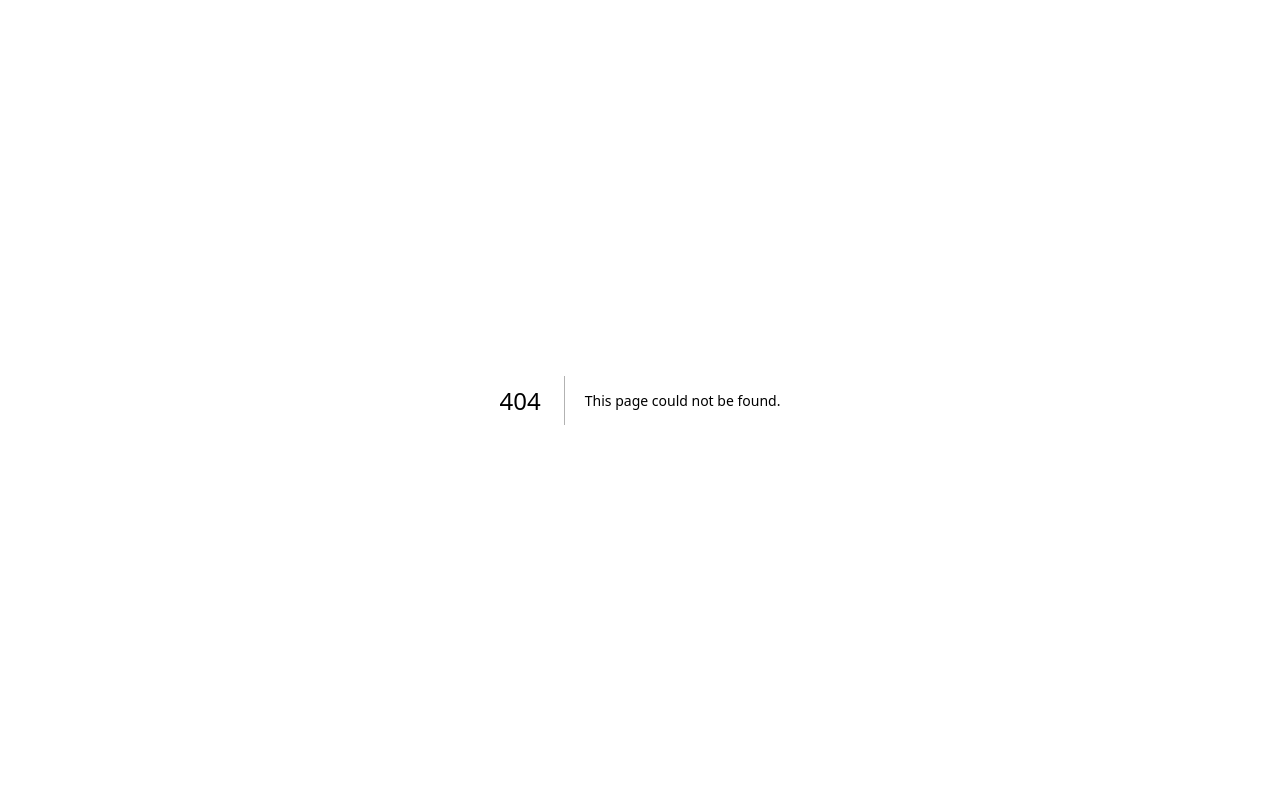
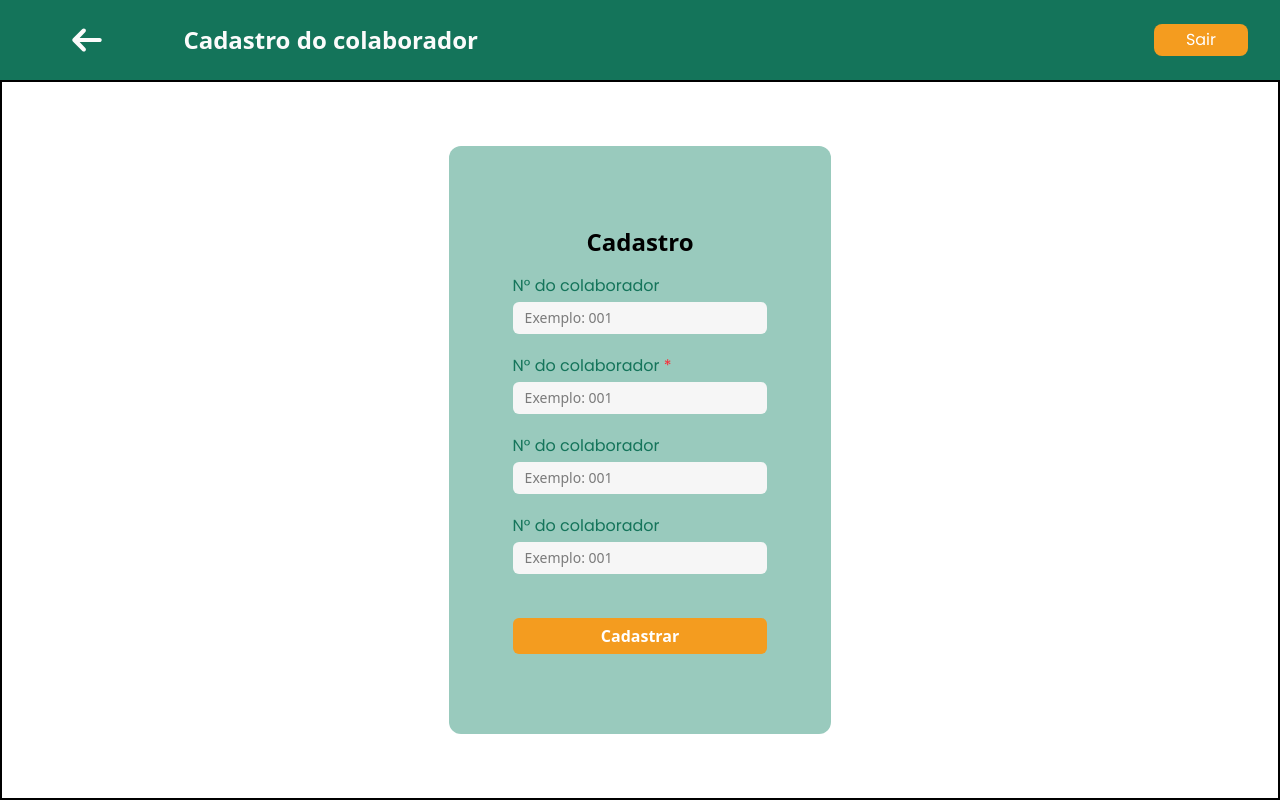
Before and after one commit to Roberto-Ceschini/Rouparia-Front, a Next.js app in the folder rouparia-front/: page /cadastrarColaborador in a window 1280 px wide. Before the commit this address had no page. Built offline with nearby package versions, Linux system fonts and the light colour scheme.

Commit message:
cadastro colaborador fazendo

```diff
--- /dev/null
+++ b/rouparia-front/src/app/cadastrarColaborador/page.tsx
@@ -0,0 +1,97 @@
+"use client"
+import FormInput from "@/components/FormInput";
+import HeaderHistoricoColaborador from "@/components/HeaderHistoricoColaborador";
+import SubmitButton from "@/components/SubmitButton";
+import { Form, Formik } from "formik";
+import { useState } from "react";
+import * as Yup from 'yup';
+
+export default function CadastrarColaborador() {
+
+    const [isErrorVisible, setIsErrorVisible] = useState(true);//Estado que controla a visibilidade do erro
+
+    //Função que mostra o erro e depois de 4 segundos esconde
+    const handleShowError = () => {
+        setTimeout(() => {
+            setIsErrorVisible(prev => !prev);
+        }, 4000);
+    }
+
+    const cadastrarColaborador = (values: any) => {
+
+    }
+
+    return (
+
+        //Body
+        <div className="flex flex-col w-[100vw] h-[100vh] items-center">
+
+            {/**Header*/}
+            <HeaderHistoricoColaborador tipo="cadastro" />
+
+            {/**Conteudo principal*/}
+            <div className="flex border-2 w-[100%] h-[100%] justify-center items-center">
+                {/**Caixa Formulario*/}
+                <div className="flex flex-col p-2 gap-4 justify-evenly w-[80%] bg-verde-terciario rounded-xl md:w-[30%] lg:px-16 lg:py-20">
+                    {/**Texto Login*/}
+                    <h1 className="font-bold text-center font-poppins-semi-bold text-xl md:text-2xl">Cadastro</h1>
+                    {/**Formulario*/}
+                    <Formik
+                        initialValues={{
+                            nColaborador: '',
+                        }}
+                        validationSchema={Yup.object({
+                            nColaborador: Yup.number().typeError('Por favor, digite um número válido!').required('Por favor, digite o número do colaborador!'),
+
+                        })}
+                        onSubmit={(values, { setSubmitting }) => {
+                            setTimeout(() => {
+                                setSubmitting(false);//Desabilita o botão de submit
+                                cadastrarColaborador(values);//Busca o colaborador
+                            }, 400);
+                        }}
+                    >
+                        <Form className='flex flex-col gap-4'>
+                            {/**N do colaborador*/}
+                            <FormInput
+                                name='nColaborador'
+                                placeholder='Exemplo: 001'
+                                label='N° do colaborador'
+                                isErrorVisible={isErrorVisible}
+                            />
+
+                              {/**N do colaborador*/}
+                              <FormInput
+                                name='nColaborador'
+                                placeholder='Exemplo: 001'
+                                label='N° do colaborador'
+                                obrigatorio={true}
+                                isErrorVisible={isErrorVisible}
+                            />
+
+                              {/**N do colaborador*/}
+                              <FormInput
+                                name='nColaborador'
+                                placeholder='Exemplo: 001'
+                                label='N° do colaborador'
+                                isErrorVisible={isErrorVisible}
+                            />
+
+                              {/**N do colaborador*/}
+                              <FormInput
+                                name='nColaborador'
+                                placeholder='Exemplo: 001'
+                                label='N° do colaborador'
+                                isErrorVisible={isErrorVisible}
+                            />
+
+                            {/**Submit*/}
+                            <SubmitButton name='Cadastrar' setIsErrorVisible={setIsErrorVisible} handleShowError={handleShowError} />
+                        </Form>
+                    </Formik>
+                </div>
+
+            </div>
+        </div>
+    );
+}
--- a/rouparia-front/src/app/historicoColaborador/[id]/page.tsx
+++ b/rouparia-front/src/app/historicoColaborador/[id]/page.tsx
@@ -76,7 +76,7 @@ export default function HistoricoColaborador() {
     //Body
     <div className="flex flex-col w-[100vw] h-[100vh] items-center overflow-y-auto">
       {/**Header*/}
-      <HeaderHistoricoColaborador/>
+      <HeaderHistoricoColaborador tipo="historico"/>
 
       {/**Tabela de Registros*/}
       <div className="mt-10 w-[100%] flex justify-center">
--- a/rouparia-front/src/app/home/page.tsx
+++ b/rouparia-front/src/app/home/page.tsx
@@ -4,11 +4,11 @@ import FormInput from "@/components/FormInput";
 import PopUpNaoAutorizado from "@/components/PopNaoAutorizado";
 import PopUpSucesso from "@/components/PopUpSucesso";
 import PopUpUsuarioNaoEncontrado from "@/components/PopUpUsuarioNaoEncontrado";
+import SairButton from "@/components/SairButton";
 import SubmitButton from "@/components/SubmitButton";
 import { useColaboradorContext } from "@/contexts/colaboradorContext";
 import api from "@/services/axios";
 import { Colaborador } from "@/types/colaborador";
-import axios from "axios";
 import { Form, Formik } from "formik";
 import Link from "next/link";
 import { use, useEffect, useState } from "react";
@@ -114,7 +114,7 @@ export default function Home() {
       {mostrarPopUpSucesso && <PopUpSucesso colaborador={colaborador} botaoClicado={botaoClicao} handleTogglePopUp={handleTogglePopUpSucesso} />}
 
       {/**Background Verde*/}
-      <div className="flex w-[100vw] h-[100vh] bg-verde-primario justify-center items-center md:w-[50vw]">
+      <div className="flex flex-col w-[100vw] h-[100vh] bg-verde-primario justify-center items-center md:w-[50vw]">
         {(!colaborador) ? (
           <>
             {/**Caixa Formulario*/}
--- a/rouparia-front/src/app/pendencias/page.tsx
+++ b/rouparia-front/src/app/pendencias/page.tsx
@@ -119,7 +119,7 @@ export default function Pendencias() {
         <div className="flex flex-col w-[100vw] h-[100vh] items-center overflow-y-auto">
 
             {/**Header*/}
-            <HeaderHistoricoColaborador isPendencias={true} />
+            <HeaderHistoricoColaborador tipo="pendencias" />
 
             {/**Tabela*/}
             <div className="mt-10 w-[100%] flex justify-center">
@@ -127,7 +127,7 @@ export default function Pendencias() {
             </div>
 
             {/**Gerar Excel*/}
-            <div className="w-[30%] mt-4">
+            <div className="w-[40%] lg:w-[30%] mt-4">
                 <ServiceButton name="Gerar relatório" textColor="white" color="laranja" hoverColor="laranja-hover" onClickFunction={gerarRelatorio} />
             </div>
 
--- a/rouparia-front/src/components/FormInput.tsx
+++ b/rouparia-front/src/components/FormInput.tsx
@@ -2,22 +2,25 @@ import { ErrorMessage, Field } from "formik";
 import SvgCaixaEmail from "./SvgCaixaEmail";
 import SvgCadeado from "./SvgCadeado";
 
-interface FormInputProps
- {
+interface FormInputProps {
     name: string; //Nome do input
     placeholder: string; //Texto que aparece dentro do input
     label: string; //Texto que aparece acima do input
     isErrorVisible?: boolean; //Se o erro é visivel ou não
+    obrigatorio?: boolean
 }
 
 //Array que contem os icones dos inputs
 const inputIcons = [SvgCaixaEmail, SvgCadeado];
 
-export default function FormInput({ name, placeholder, label, isErrorVisible = true }: FormInputProps) {
+export default function FormInput({ name, placeholder, label, isErrorVisible = true, obrigatorio = false }: FormInputProps) {
 
     return (
         <div className='flex flex-col gap-1'>
-            <label htmlFor="email" className="text-verde-primario font-poppins-regular text-base">{label}</label>
+            <label htmlFor="email" className="text-verde-primario font-poppins-regular text-base">
+                {label}
+                {obrigatorio && <span className="text-red-500"> *</span>}
+            </label>
             <div className="relative">
                 <Field
                     name={name}
--- a/rouparia-front/src/components/HeaderHistoricoColaborador.tsx
+++ b/rouparia-front/src/components/HeaderHistoricoColaborador.tsx
@@ -1,3 +1,4 @@
+"use client"
 import Link from "next/link";
 import SairButton from "./SairButton";
 import SvgSetaVoltarBranca from "./SvgSetaVoltarBranca";
@@ -8,11 +9,34 @@ import ButtonCadastrarExcluir from "./ButtonCadastrarExcluir";
 import { text } from "stream/consumers";
 
 interface props {
-    isPendencias?: boolean
+    tipo: 'pendencias' | 'historico' | 'cadastro' | 'excluir'
 }
 
-export default function HeaderHistoricoColaborador({ isPendencias }: props) {
+export default function HeaderHistoricoColaborador({ tipo }: props) {
     const router = useRouter();
+
+    const titulo = ["Registro de pendências", "Registro do colaborador", "Cadastro do colaborador", "Excluir colaborador"]
+
+    const mostrarTitulo = ()=>{
+
+        switch (tipo) {
+            case 'pendencias': {
+                return titulo[0]
+            }
+
+            case 'historico': {
+                return titulo[1]
+            }
+
+            case 'cadastro': {
+                return titulo[2]
+            }
+
+            case 'excluir': {
+                return titulo[3]
+            }
+        }
+    }
 
     const voltar = () => {
         router.back();
@@ -30,10 +54,10 @@ export default function HeaderHistoricoColaborador({ isPendencias }: props) {
         <div className="flex sticky top-0 flex-row justify-between py-6 px-3 md:px-8 items-center w-[100vw] h-[10vh] bg-verde-primario">
             <div className="flex flex-row justify-around md:w-[40%]">
                 <button onClick={voltar} className="group cursor-pointer"><SvgSetaVoltarBranca className="fill-cinza-claro group-hover:fill-laranja-hover" /></button>
-                <h1 className="font-bold text-cinza-claro text-2xl text-center md:text-start">{isPendencias ? 'Registro de pendências' : 'Registro do Colaborador'}</h1>
+                <h1 className="hidden lg:flex font-bold text-cinza-claro text-2xl text-center md:text-start">{mostrarTitulo()}</h1>
             </div>
 
-            {isPendencias && (
+            {tipo === 'pendencias' && (
                 <>
                     <ButtonCadastrarExcluir onClick={cadastrar} texto="Cadastrar"/>
                     <ButtonCadastrarExcluir onClick={excluir} texto="Excluir"/>
```
